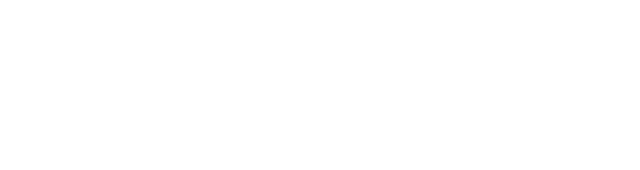
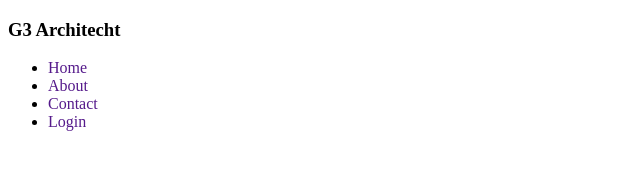
Before and after one commit to nazmulhossenshanto/G3-Architecht, a plain HTML site: page module-9/index.html in a window 1280 px wide. Shown: the whole page, without its empty margins (0-640 px from the left). Drawn offline with Linux system fonts and the light colour scheme.

Commit message:
navbar added

```diff
--- a/module-9/index.html
+++ b/module-9/index.html
@@ -7,6 +7,17 @@
     <link rel="stylesheet" href="./styles.css">
 </head>
 <body>
+    <header>
+        <nav>
+            <h3>G3 Architecht</h3>
+            <ul>
+                <li><a href="">Home</a></li>
+                <li><a href="">About</a></li>
+                <li><a href="">Contact</a></li>
+                <li><a href="">Login</a></li>
+            </ul>
+        </nav>
+    </header>
 
 </body>
 </html>
--- a/module-9/styles.css
+++ b/module-9/styles.css
@@ -1,3 +1,6 @@
-h2{
-    color: aquamarine;
-}
+
+
+
+ li > a{
+    text-decoration: none;
+ }
```
